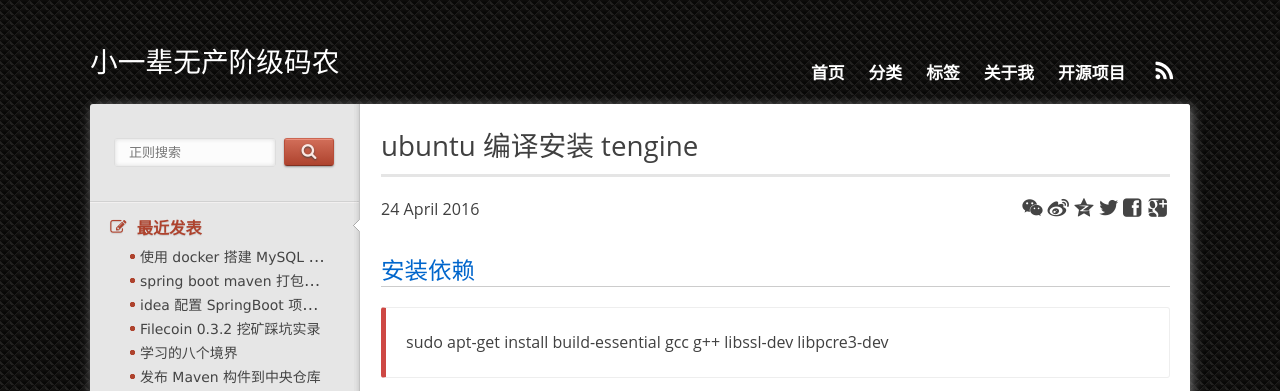
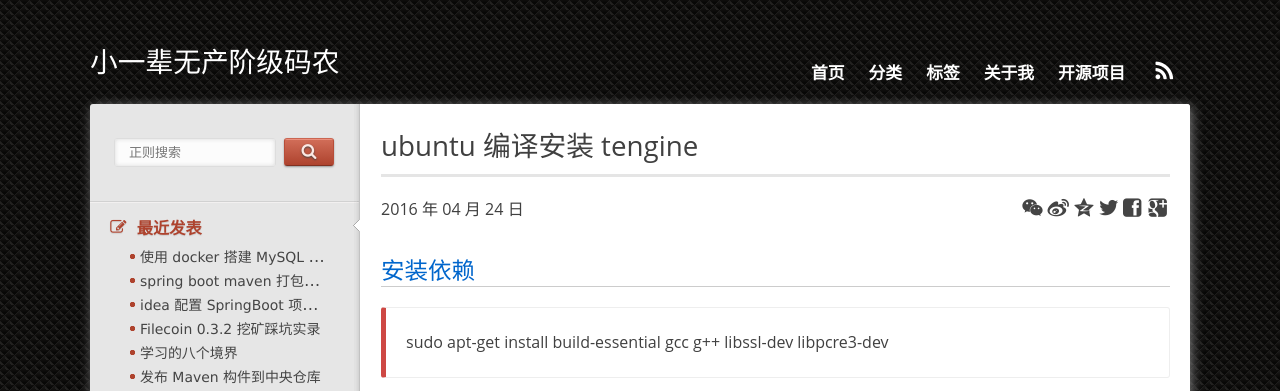
Before and after one commit to FunctFan/blog, a Jekyll site: the page built from _posts/2016-04-24-tengine-compile.md, in a window 1280 px wide and 900 px high. Shown: the top 391 px of the window. Built offline with Jekyll 4.4.1, drawn with Linux system fonts in a browser that asks for light colours.

Commit message:
modify date format for blog

```diff
--- a/_includes/themes/twitter/post.html
+++ b/_includes/themes/twitter/post.html
@@ -8,7 +8,7 @@
     <section>
       <div class="post-extra">
         <div class="pull-left">
-          <span>{{ page.date | date_to_long_string }}</span>
+          <span>{{ page.date | date: "%Y 年 %m 月 %d 日" }}</span>
         </div>
         <div class="pull-right">
           {% include JB/sharing %}
--- a/index.html
+++ b/index.html
@@ -22,7 +22,7 @@ desc: "一个程序员的技术博客，分享折腾的点点滴滴."
 
     <footer>
       <p>
-        发表日期：<a href="{{ site.JB.archive_path }}#{{ post.date | date: '%B-%Y' }}" title="查看此月所有文章">{{ post.date | date: "%d %B %Y" }}</a>，
+        发表日期：<a href="{{ site.JB.archive_path }}#{{ post.date | date: '%B-%Y' }}" title="查看此月所有文章">{{ post.date | date: "%Y-%m-%d" }}</a>，
         作者：<a href="mailto:{{ site.author.email }}" title="向作者发送邮件">{{ site.author.name }}</a>，
         类别：
         {% for cat in post.categories %}
```
